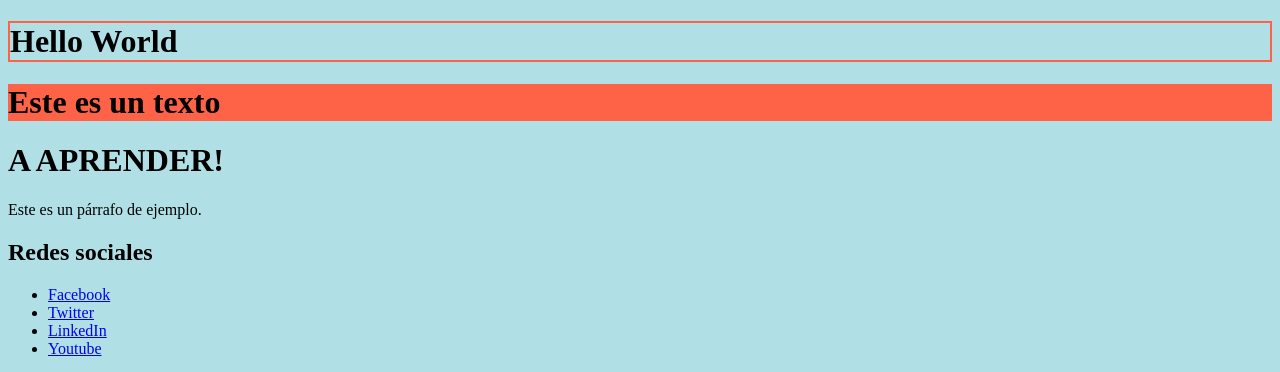
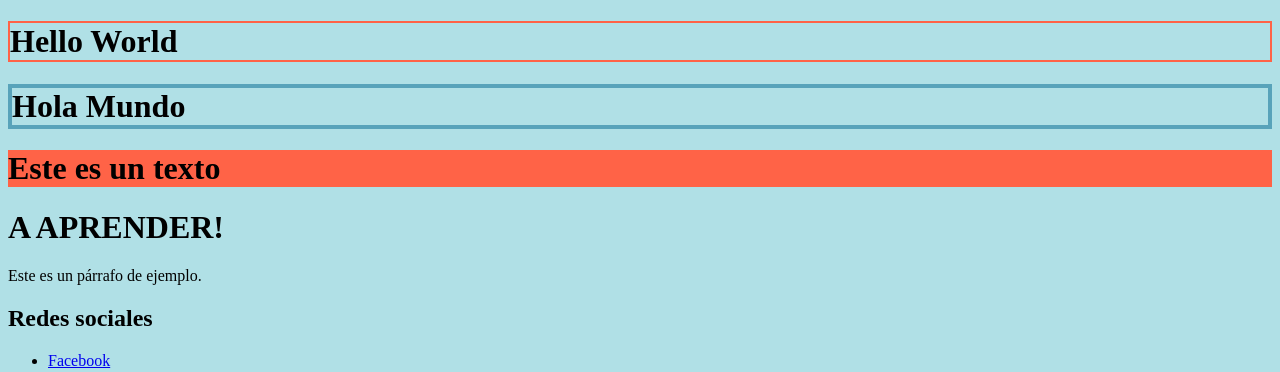
Before and after one commit to DarkosDaKing/Btcmp-Git-GitHub, a plain HTML site: page 1-primerosPasos/index.html in a window 1280 px wide. Shown: the top 372 px of the page. Drawn offline with Linux system fonts and the light colour scheme.

Commit message:
botones de colores

```diff
--- a/1-primerosPasos/index.html
+++ b/1-primerosPasos/index.html
@@ -4,6 +4,7 @@
     <title>Mi página HTML</title>
   </head>
   <h1 style="border: 2px solid Tomato">Hello World</h1>
+  <h1 style="border: 4px solid rgb(88, 163, 186)">Hola Mundo</h1>
   <body style="background-color: powderblue">
     <h1 style="background-color: #ff6347">Este es un texto</h1>
     <h1>A APRENDER!</h1>
```
